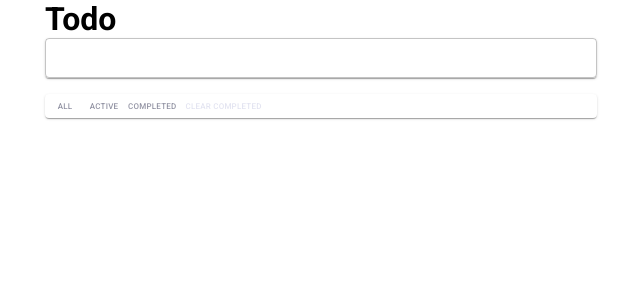
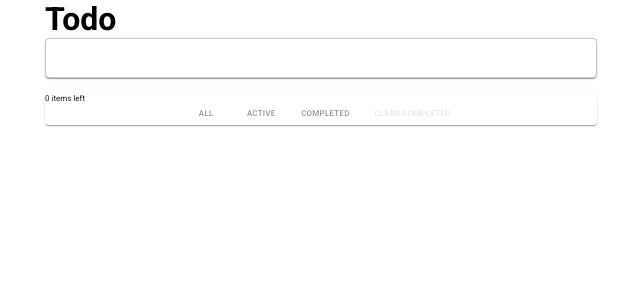
Before and after one commit to backslashbaker/react-todo-app, a React (Vite) app: page / in a window 1280 px wide. Shown: the top 300 px of the page, without its empty margins (319-959 px from the left). Built offline with nearby package versions, Linux system fonts and the light colour scheme.

Commit message:
count remaining todos

```diff
--- a/src/components/TodoList.jsx
+++ b/src/components/TodoList.jsx
@@ -42,6 +42,8 @@ function TodoList({ todo, onDelete, onComplete, onClear }) {
     }
   });
 
+  const remainingTodos = todo.filter((todo) => !todo.completed).length;
+
   return (
     <TableContainer component={Paper}>
       <Table>
@@ -74,7 +76,13 @@ function TodoList({ todo, onDelete, onComplete, onClear }) {
           ))}
         </TableBody>
       </Table>
-      <ButtonGroup size="small">
+      <div style={{ textAlign: "left", fontSize: "8px" }}>
+        {remainingTodos} {remainingTodos === 1 ? "item" : "items"} left
+      </div>
+      <ButtonGroup
+        size="small"
+        style={{ display: "flex", justifyContent: "center", gap: "1rem" }}
+      >
         <Button
           variant="text"
           style={{ fontSize: "8px", color: "#9495A5" }}
@@ -105,7 +113,10 @@ function TodoList({ todo, onDelete, onComplete, onClear }) {
         <Button
           variant="text"
           name="clearCompleted"
-          style={{ fontSize: "8px", color: "#E3E4F1" }}
+          style={{
+            fontSize: "8px",
+            color: "#E3E4F1",
+          }}
           onClick={onClear}
           onMouseEnter={handleMouseOver}
           onMouseOut={handleMouseOut}
```
